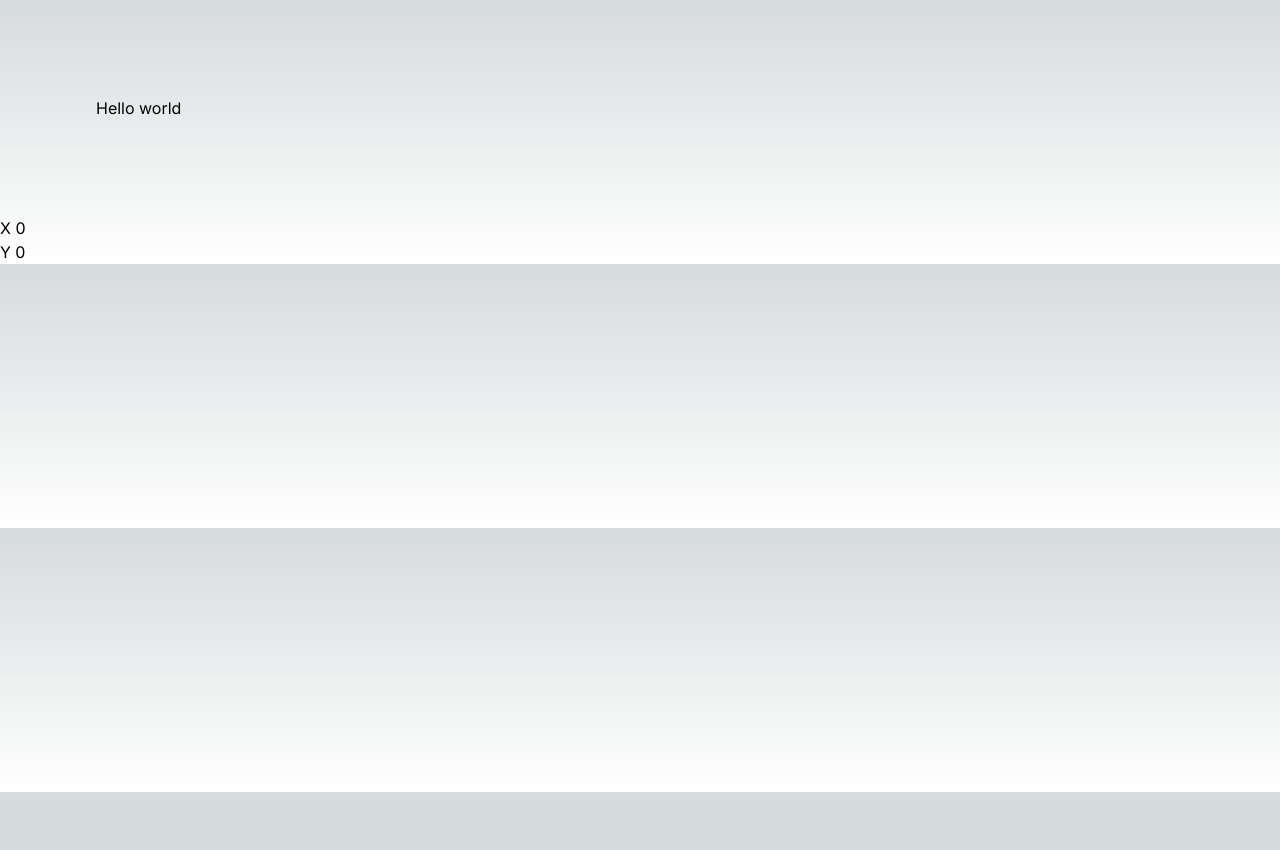
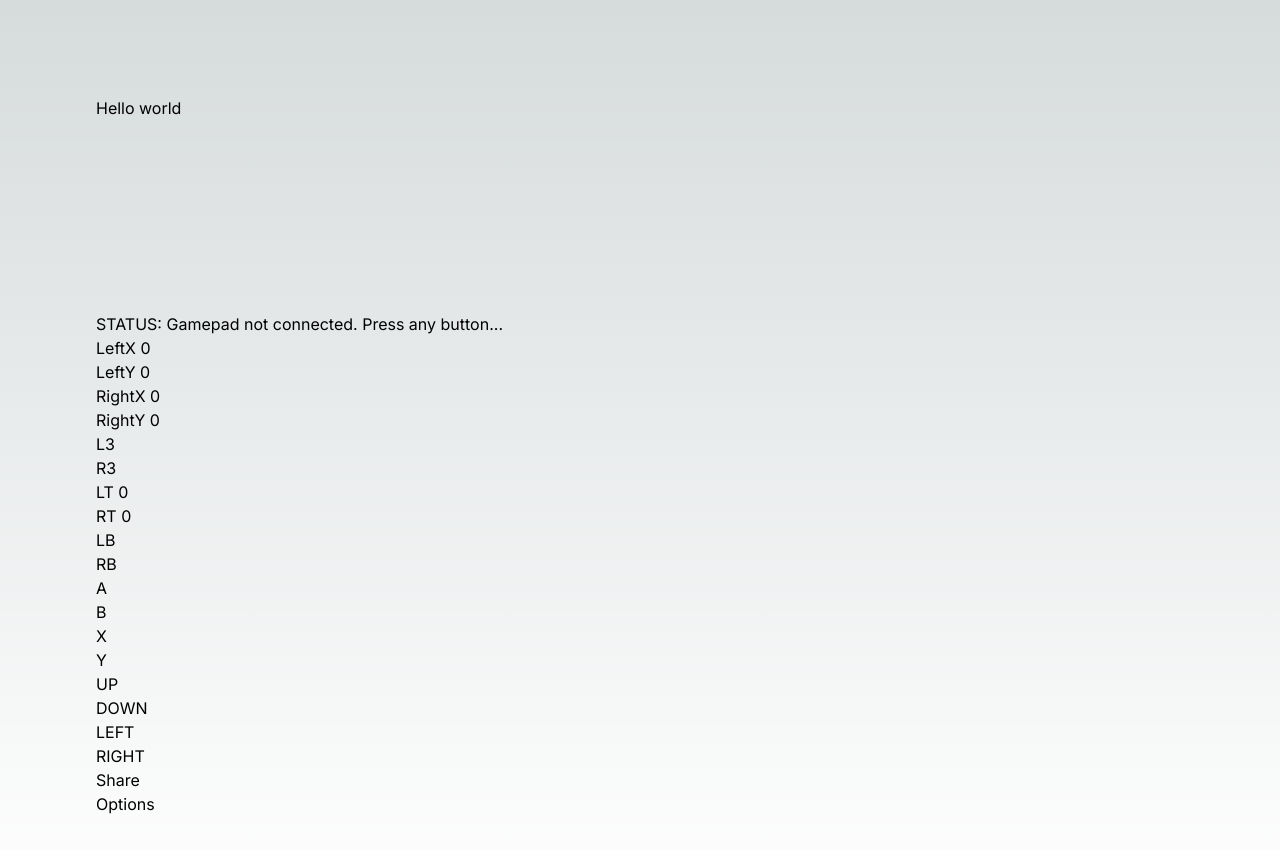
Before and after one commit to Vectari/test-react-gamepad, a Next.js app: page / in a window 1280 px wide. Shown: the top 850 px of the page. Before the commit the page ends 800 px from the top, so only its background shows below. Built offline with nearby package versions, Linux system fonts and the light colour scheme.

Commit message:
Add gamepad API to main page

```diff
--- a/src/GamepadAPI/GamepadAPI.tsx
+++ b/src/GamepadAPI/GamepadAPI.tsx
@@ -2,27 +2,95 @@
 // navigator.getGamepads()
 import { useEffect, useState } from "react";
 
+// function vibration() {
+//   const gamepad = navigator.getGamepads()[0];
+//   gamepad.vibrationActuator.playEffect("dual-rumble", {
+//     startDelay: 0,
+//     duration: 100,
+//     weakMagnitude: 1.0,
+//     strongMagnitude: 1.0,
+//   });
+// }
+
 export function Gamepad() {
-  const [x, setX] = useState(0);
-  const [y, setY] = useState(0);
+  const [leftX, setLeftX] = useState(0);
+  const [leftY, setLeftY] = useState(0);
+  const [rightX, setRightX] = useState(0);
+  const [rightY, setRightY] = useState(0);
+  const [l3Pressed, setL3Pressed] = useState(false);
+  const [r3Pressed, setR3Pressed] = useState(false);
+  const [lt, setLT] = useState(0);
+  const [rt, setRT] = useState(0);
+  const [lbPressed, setLBPressed] = useState(false);
+  const [rbPressed, setRBPressed] = useState(false);
   const [aPressed, setAPressed] = useState(false);
+  const [bPressed, setBPressed] = useState(false);
+  const [xPressed, setXPressed] = useState(false);
+  const [yPressed, setYPressed] = useState(false);
+  const [upPressed, setUPPressed] = useState(false);
+  const [downPressed, setDOWNPressed] = useState(false);
+  const [leftPressed, setLEFTPressed] = useState(false);
+  const [rightPressed, setRIGHTPressed] = useState(false);
+  const [sharePressed, setSHAREPressed] = useState(false);
+  const [optionsPressed, setOPTIONSPressed] = useState(false);
+  const [connectionStatus, setConnectionStatus] = useState(false);
 
   useEffect(() => {
     const interval = setInterval(() => {
       const controller = navigator.getGamepads()[0];
       if (controller) {
-        setX(controller.axes[0]);
-        setY(controller.axes[1]);
+        setLeftX(controller.axes[0]);
+        setLeftY(controller.axes[1]);
+        setRightX(controller.axes[2]);
+        setRightY(controller.axes[3]);
+        setL3Pressed(controller.buttons[10].pressed);
+        setR3Pressed(controller.buttons[11].pressed);
+        setLT(controller.buttons[6].value);
+        setRT(controller.buttons[7].value);
+        setLBPressed(controller.buttons[4].pressed);
+        setRBPressed(controller.buttons[5].pressed);
         setAPressed(controller.buttons[0].pressed);
+        setBPressed(controller.buttons[1].pressed);
+        setXPressed(controller.buttons[2].pressed);
+        setYPressed(controller.buttons[3].pressed);
+        setUPPressed(controller.buttons[12].pressed);
+        setDOWNPressed(controller.buttons[13].pressed);
+        setLEFTPressed(controller.buttons[14].pressed);
+        setRIGHTPressed(controller.buttons[15].pressed);
+        setSHAREPressed(controller.buttons[8].pressed);
+        setOPTIONSPressed(controller.buttons[9].pressed);
+        setConnectionStatus(controller.connected);
       }
-    }, 100);
+    }, 1);
   }, []);
 
   return (
     <>
-      <div>X {x}</div>
-      <div>Y {y}</div>
-      {aPressed && <div>A</div>}
+      <div>
+        STATUS:{" "}
+        {connectionStatus ? "OK" : "Gamepad not connected. Press any button..."}
+      </div>
+      {/* <button onClick={vibration()}>VIBRATION</button> */}
+      <div>LeftX {leftX}</div>
+      <div>LeftY {leftY}</div>
+      <div>RightX {rightX}</div>
+      <div>RightY {rightY}</div>
+      <div>L3{l3Pressed && " OK"}</div>
+      <div>R3{r3Pressed && " OK"}</div>
+      <div>LT {lt}</div>
+      <div>RT {rt}</div>
+      <div>LB{lbPressed && " OK"}</div>
+      <div>RB{rbPressed && " OK"}</div>
+      <div>A{aPressed && " OK"}</div>
+      <div>B{bPressed && " OK"}</div>
+      <div>X{xPressed && " OK"}</div>
+      <div>Y{yPressed && " OK"}</div>
+      <div>UP{upPressed && " OK"}</div>
+      <div>DOWN{downPressed && " OK"}</div>
+      <div>LEFT{leftPressed && " OK"}</div>
+      <div>RIGHT{rightPressed && " OK"}</div>
+      <div>Share{sharePressed && " OK"}</div>
+      <div>Options{optionsPressed && " OK"}</div>
     </>
   );
 }
--- a/src/app/page.tsx
+++ b/src/app/page.tsx
@@ -1,10 +1,12 @@
-import { Gamepad } from "@/GamepadAPI/GamepadAPI"
+import { Gamepad } from "@/GamepadAPI/GamepadAPI";
 
 export default function Home() {
   return (
     <>
       <h1 className="p-24">Hello world</h1>
-      <Gamepad />
+      <div className="p-24">
+        <Gamepad />
+      </div>
     </>
-  )
+  );
 }
```
